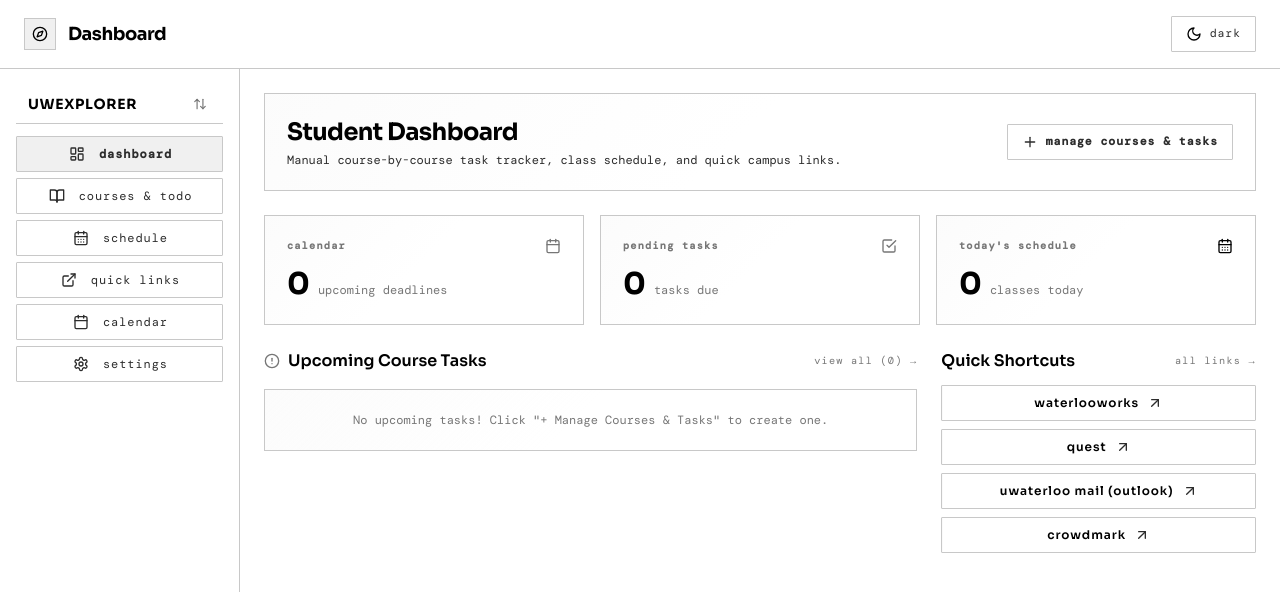
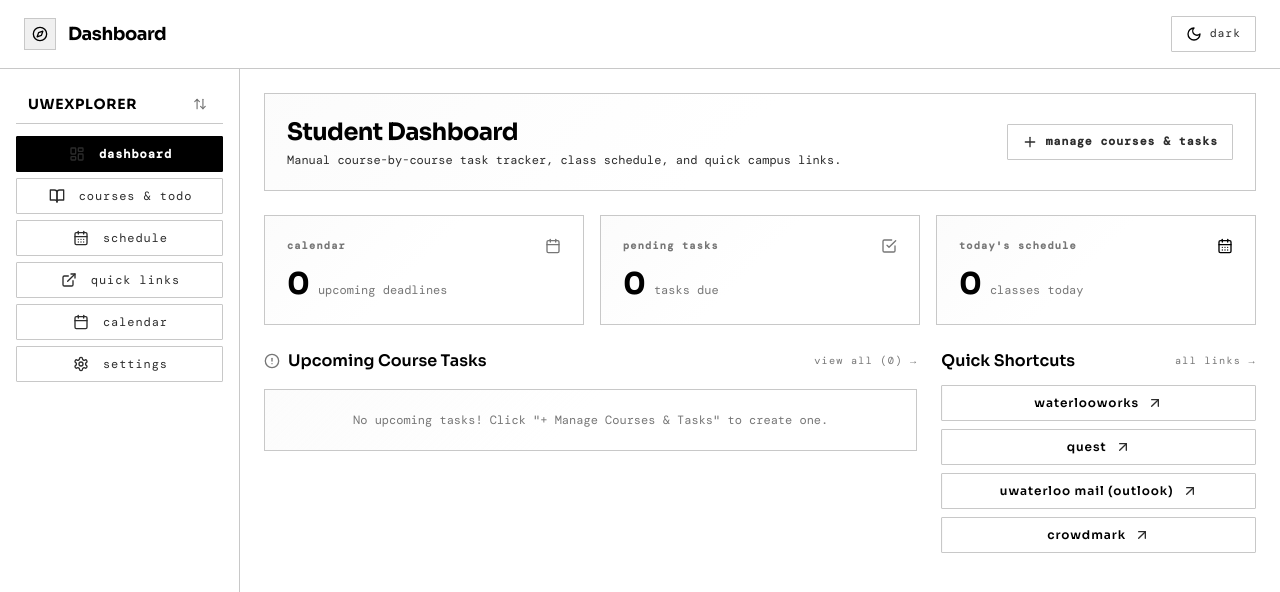
Before and after one commit to LaxExe/UWExplorer, a React (Vite) app: page / in a window 1280 px wide. Shown: the top 592 px of the page. Built offline with nearby package versions, Linux system fonts and the light colour scheme; no server answers; a web font is replaced by a local one.

Commit message:
Fix button contrast and active state readability

```diff
--- a/src/index.css
+++ b/src/index.css
@@ -86,14 +86,15 @@ body {
   justify-content: center;
   gap: 8px;
   cursor: pointer;
-  transition: color 0.18s ease, border-color 0.18s ease;
+  transition: color 0.18s ease, border-color 0.18s ease, background-color 0.18s ease;
 }
 
 .uw-button::before {
   content: "";
   position: absolute;
   inset: 0;
-  background: var(--c1);
+  background: var(--c2);
+  opacity: 0.25;
   transform: translateX(-100%);
   transition: transform 0.22s cubic-bezier(0.22, 1, 0.36, 1);
   z-index: 0;
@@ -101,12 +102,22 @@ body {
 
 .uw-button:hover {
   color: var(--c5);
-  border-color: var(--c3);
+  border-color: var(--c5);
 }
 
-.uw-button:hover::before,
+.uw-button:hover::before {
+  transform: translateX(0);
+}
+
+.uw-button.active {
+  background: var(--c5) !important;
+  color: var(--bg) !important;
+  border-color: var(--c5) !important;
+  font-weight: 600;
+}
+
 .uw-button.active::before {
-  transform: translateX(0);
+  display: none;
 }
 
 .uw-button > * {
--- a/src/pages/Settings.tsx
+++ b/src/pages/Settings.tsx
@@ -199,13 +199,13 @@ export const Settings: React.FC<SettingsProps> = ({
           <div className="flex items-center gap-2">
             <button
               onClick={() => onUpdateSettings({ theme: 'light' })}
-              className={`uw-button ${settings.theme === 'light' ? 'active font-semibold border-[var(--c3)]' : ''}`}
+              className={`uw-button ${settings.theme === 'light' ? 'active' : ''}`}
             >
               light mode
             </button>
             <button
               onClick={() => onUpdateSettings({ theme: 'dark' })}
-              className={`uw-button ${settings.theme === 'dark' ? 'active font-semibold border-[var(--c3)]' : ''}`}
+              className={`uw-button ${settings.theme === 'dark' ? 'active' : ''}`}
             >
               dark mode
             </button>
```
